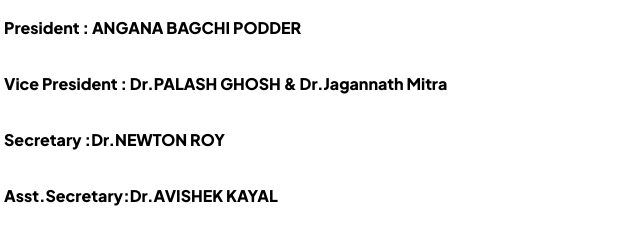
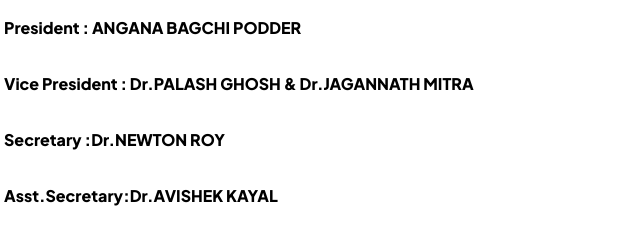
Before and after one commit to llindiabdassociation/AIBDAWeb, a plain HTML site: page team.html in a window 1280 px wide. Shown: the part 400-635 px from the top of the page, 78-718 px from the left. Drawn offline with Linux system fonts and the light colour scheme.

Commit message:
Update team.html
vp update

```diff
--- a/team.html
+++ b/team.html
@@ -391,7 +391,7 @@
                 </div>
 
                 <p style="color: black; font-weight:900;">President : ANGANA BAGCHI PODDER</p><br>
-                <p style="color: black; font-weight:900;">Vice President : Dr.PALASH GHOSH & Dr.Jagannath Mitra</p><br>
+                <p style="color: black; font-weight:900;">Vice President : Dr.PALASH GHOSH & Dr.JAGANNATH MITRA</p><br>
                 <p style="color: black; font-weight:900;">Secretary :Dr.NEWTON ROY</p><br>
                 <p style="color: black; font-weight:900;">Asst.Secretary:Dr.AVISHEK KAYAL</p><br>
                 <p style="color: black; font-weight:900;">Treasurer :Dr.SRIKANTA MITRA</p><br>
```
